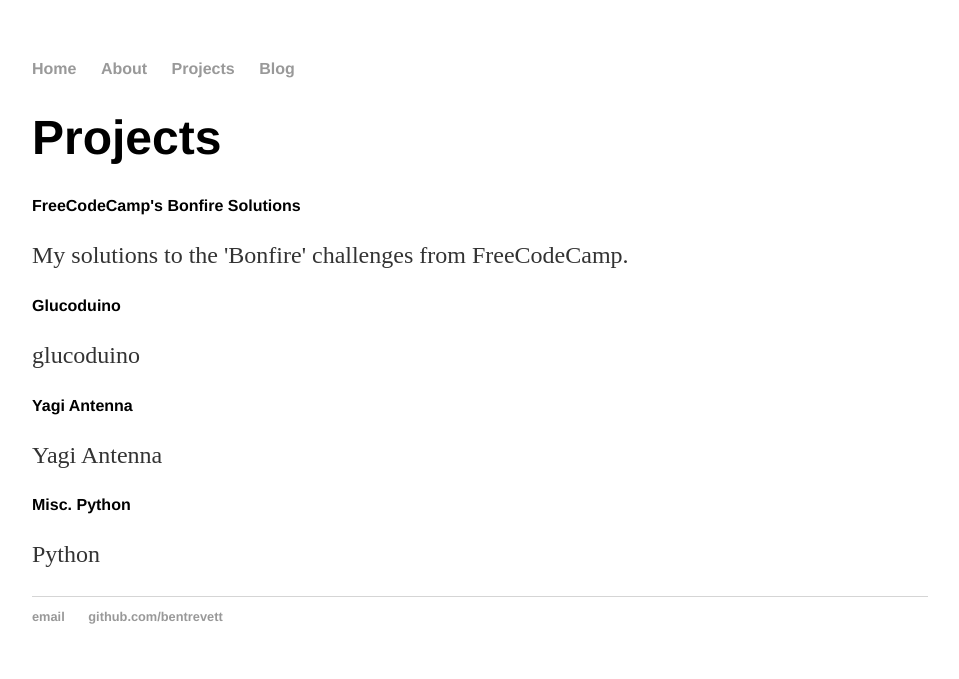
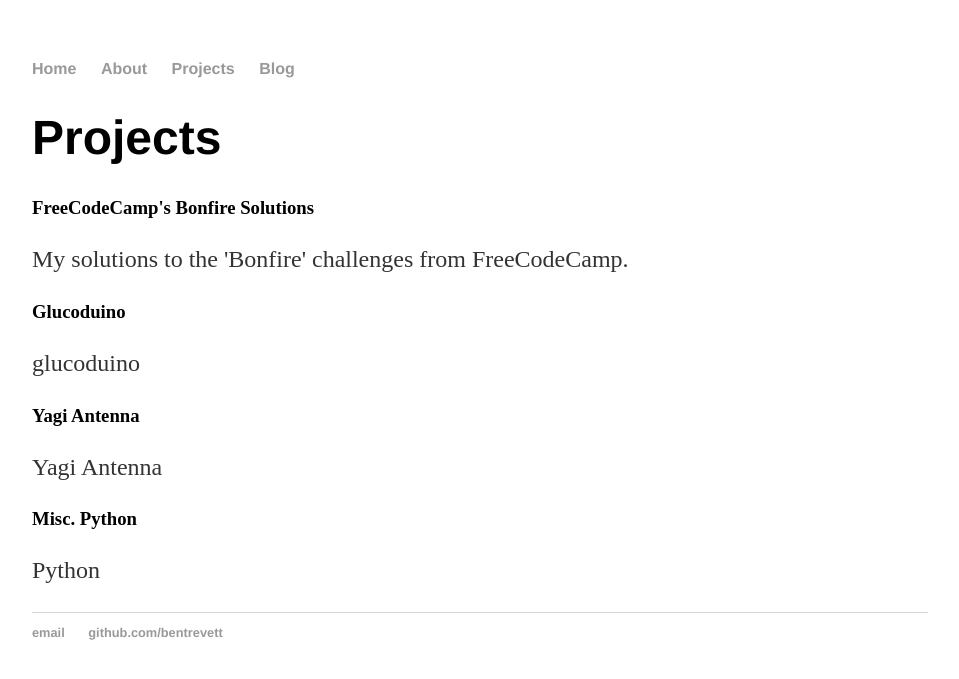
Before and after one commit to bentrevett/bentrevett.github.io, a Jekyll site: the page built from projects/index.html, in a window 1280 px wide. Shown: the top 679 px of the page, without its empty margins (160-1119 px from the left). Built offline with Jekyll 4.4.1, drawn with Linux system fonts in a browser that asks for light colours.

Commit message:
Update main.css

```diff
--- a/css/main.css
+++ b/css/main.css
@@ -27,10 +27,6 @@
     font-size: 2em;
     font-family:'Helvetica', 'Arial', 'Sans-Serif';
 }
-h3 {
-    font-size: 1em;
-    font-family:'Helvetica', 'Arial', 'Sans-Serif';
-}
 p {
     font-size: 1.5em;
     line-height: 1.4em;
```
